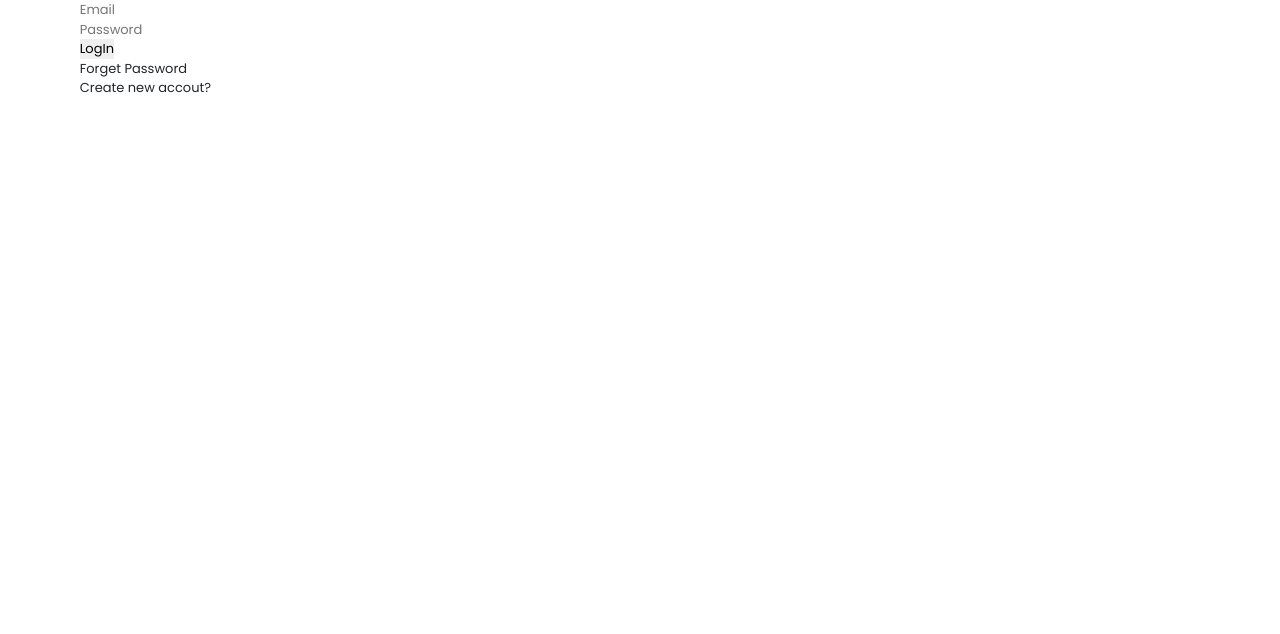
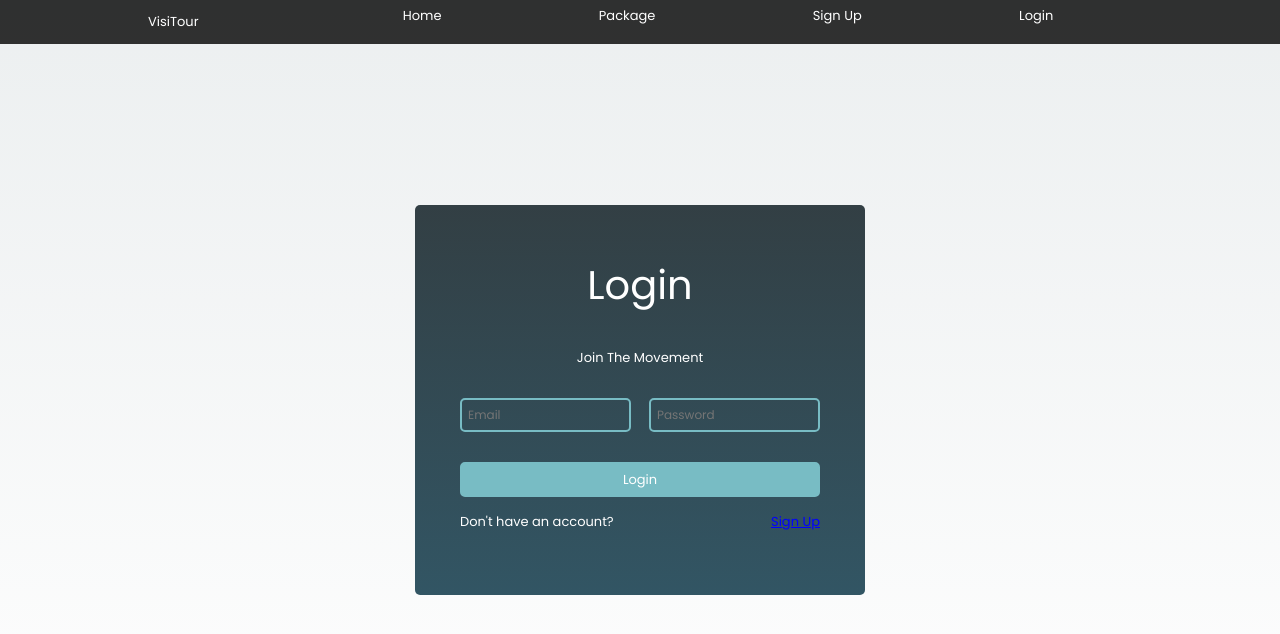
Before and after one commit to sujan-pakhrin/VisiTourV2, a React (Create React App) app: page /login in a window 1280 px wide. Shown: the top 634 px of the page. Built offline with nearby package versions, Linux system fonts and the light colour scheme.

Commit message:
navbar, login page

```diff
--- a/src/App.js
+++ b/src/App.js
@@ -26,13 +26,13 @@ import PackageDesc from './pages/package/Packagedesc'
 import StaffLogin from './pages/Staff/StaffLogin'
 import Staff from './pages/Staff/Staff'
 
-// import Layout from "./pages/Navbar/Layout";
+import Layout from "./pages/Navbar/Layout";
 
 const App = () => {
 
   return (
     <BrowserRouter>
-      {/* <Layout /> */}
+      <Layout />
       <Routes>
         <Route path="/" index element={<Home />} />
         <Route path="home" index element={<Home />} />
--- a/src/pages/Home/Home.js
+++ b/src/pages/Home/Home.js
@@ -1,6 +1,7 @@
 import React from 'react'
 import { useState } from "react";
 import Axios from "axios";
+import Layout from "../Navbar/Layout";
 import './Home.css'
 const handle_homePage_featured_input = ()=>{
 
@@ -41,7 +42,6 @@ const Home = () => {
     console.log(popularPackages)
 
   return (
-
     <div className='homePage_main_div'>
       <div className='homePage_featured_div'>
         <div className='homePage_featured_centerElement'>
--- a/src/pages/Login/LogIn.css
+++ /dev/null
@@ -1,328 +0,0 @@
-
-
-
-
-* {
-    font-family: poppins, Areal;
-    margin: 0;
-    padding: 0;
-    outline: 0;
-    border: 0;
-    font-size: 13px;
-    /* text-decoration: none;
-    list-style: none;
-    box-sizing:border-box; */
-}
-
-p {
-    margin: 0;
-}
-
-
-
-.signin-background {
-    display: flex;
-    justify-content: center;
-    align-items: center;
-    height: 100vh;
-    background: linear-gradient(360deg, rgba(255, 255, 255, 0.8), rgba(233, 238, 240, 0.8));
-}
-
-.signin-background .all {
-    background: linear-gradient(360deg, rgba(0, 44, 62, 0.8), rgba(3, 18, 24, 0.8));
-    padding: 50px 20px;
-    border-radius: 5px;
-    width: 450px;
-    box-shadow: 0px 0px 5px 2px rgba(0, 0, 0, 0.4);
-}
-
-
-
-.signin-background .all .signIn,
-.signin-background .all .signInDesc,
-.signin-background .all .inputEmail,
-.signin-background .all .inputPass,
-.signin-background .all .SignInBtn {
-    color: white;
-    display: flex;
-    justify-content: center;
-    align-items: center;
-}
-
-.signin-background .all .signIn p {
-    font-weight: 300;
-    font-size: 40px;
-    color: #f7f8f3;
-}
-
-.signin-background .all .remember {
-    color: white;
-    text-align: right;
-    width: 90%;
-    margin-top: 5px;
-}
-
-.signin-background .all .remember a {
-    text-align: right;
-}
-
-.signin-background .all .SignupSection {
-    display: flex;
-    justify-content: space-between;
-    color: #f7f8f3;
-}
-
-
-
-
-.signin-background .all .signInDesc p {
-    margin-top: 20px;
-    margin-bottom: 15px;
-    font-weight: 300;
-    color: #f7f8f3;
-}
-
-
-
-.signin-background .all .inputEmail input,
-.signin-background .all .inputPass input {
-    width: 80%;
-    padding: 4px 10px;
-    box-sizing: border-box;
-    border-radius: 5px;
-    border: 2px solid #78bcc4;
-    margin-top: 15px;
-    margin-bottom: 15px;
-    color: white;
-    font-weight: 400;
-}
-
-.signin-background .all .inputEmail input:active,
-.signin-background .all .inputPass input:active {
-    border-color: #78bcc4;
-}
-
-
-
-.signin-background .all .SignInBtn button {
-    margin-top: 10px;
-    width: 80%;
-    padding: 4px 10px;
-    border-radius: 5px;
-    border: 2px solid #78bcc4;
-    background: #78bcc4;
-    color: rgb(0, 44, 62);
-}
-
-.signin-background .all .SignupSection {
-    width: 90%;
-    margin-top: 20px;
-}
-
-.signin-background .all .SignupSection p {
-    margin-left: 35px;
-}
-
-.signin-background .all .SignupSection a,
-.remember a {
-    color: #78bcc4;
-    text-decoration: none;
-}
-
-.signin-background .all .SignupSection a:hover,
-.signin-background .all .remember a:hover {
-    text-decoration: underline;
-}
-
-.signin-background .all .inputEmail,
-.signin-background .all .inputPass {
-    position: relative;
-}
-
-.signin-background .all .inputEmail input,
-.signin-background .all .inputPass input {
-    background: transparent;
-}
-.signin-background .all .SignInBtn button:hover {
-    background: transparent;
-    color: #f7f8f3;
-}
-
-@media (max-width: 768px) {
-    .signin-background .all {
-        width: 350px;
-    }
-
-    .signin-background .all .inputEmail input,
-    .signin-background .all .inputPass input {
-        width: 90%;
-    }
-
-    .signin-background .all .SignupSection {
-        width: 95%;
-    }
-
-    .signin-background .all .remember {
-        width: 95%;
-    }
-    .signin-background .all .SignInBtn button {
-        width: 90%;
-    }
-    .signin-background .all .SignupSection p {
-        margin-left: 17px;
-    }
-
-}
-@media (max-width: 653px) {
-    .signin-background .all {
-        width: 270px;
-    }
-
-    .signin-background .all .inputEmail input,
-    .signin-background .all .inputPass input {
-        width: 100%;
-    }
-
-    .signin-background .all .SignupSection {
-        width: 100%;
-    }
-
-    .signin-background .all .remember {
-        width: 100%;
-    }
-    .signin-background .all .SignInBtn button {
-        width: 100%;
-    }
-    .signin-background .all .SignupSection p {
-        margin-left: 0px;
-    }
-
-}
-/* .inputEmail label,
-.inputPass label{
-    position: absolute;
-    left: 50px;
-    color: rgba(255,255,255,0.5);
-    pointer-events: none;
-    transition: 0.5s;
-} */
-
-/* .inputEmail input:valid ~ label,
-.inputPass input:valid ~ label,
-.inputEmail input:focus ~ label,
-.inputPass input:focus ~ label{
-    color: rgb(255, 255, 255);
-    transform:translateX(4px) translateY(-18px);
-    font-size: 11px;
-    font-weight: 400;
-    background: #78bcc4;
-    padding: 0 10px;
-    border-radius: 4px;
-} */
-
-
-
-
-
-/*
-
-:root{
-    --blue: rgb(8, 23, 230);
-    --green: rgb(10, 170, 31);
-    --white: rgb(255, 255, 255);
-}
-
-
-h4{
-    display: flex;
-    justify-content: center;
-}
-
-.main{
-    display: flex;
-    justify-content: center;
-    margin-top: 50px;
-}
-.container{
-    margin-top: 20px;
-    background-color: rgb(233, 232, 231);
-    padding-left: 0;
-    border-radius: 10px;
-    padding-right: 20px;
-    width: 50vh;
-    box-shadow: 2px 2px 5px 5px rgba(0,0,0,0.2);
-}
-.Email{
-    padding-top: 20px;
-}
-
-.Email,
-.Password,
-.LogIn,
-.Forget,
-.Create{
-    display: flex;
-    justify-content: space-around;
-    align-items: center;
-    padding-bottom: 20px;
-}
-.Create-text{
-    color: var(--green);
-    margin-bottom: 0px;
-}
-
-.LogIn button{
-    padding: 10px 100px 10px 100px;
-    color: var(--blue);
-    border-color: var(--blue);
-    border-radius: 10px;
-
-}
-
-.LogIn button:hover{
-    color: var(--white);
-    background-color: var(--blue);
-    border-color: var(--blue);
-}
-
-.LogIn button:active{
-    color: var(--white);
-    background-color: rgba(8, 23, 230,0.5);
-    border-color: rgba(8, 23, 230,0.5);
-}
-
-.Create button{
-    padding: 10px 20px 10px 20px;
-    color: var(--green);
-    border-color: var(--green);
-    border-radius: 10px;
-}
-
-.Create button:hover{
-    color: var(--white);
-    background-color: var(--green);
-    border-color: var(--green);
-}
-
-.Create button:active{
-    color: var(--white);
-    background-color: rgba(10, 170, 31,0.5);
-    border-color: rgba(10, 170, 31,0.5);
-}
-
-.email-input,
-.password-input{
-    border-radius: 10px;
-    padding: 8px;
-    border-style: solid;
-}
-button{
-    border: 2;
-    border-style: solid;
-}
-i{
-    font-size: large;
-}
-
-
- */
--- a/src/pages/Login/Login.js
+++ b/src/pages/Login/Login.js
@@ -1,22 +1,22 @@
-import './LogIn.css';
 import React, { useState } from 'react'
 import Axios from 'axios';
 import { useNavigate, Link } from 'react-router-dom';
 
 import Cookies from 'js-cookie';
 
-const Login = () => {
+import "../Signup/signup.css"
+function SignUp() {
     const navigate = useNavigate();
-    // const [isActive, setIsActive] = useState('');
+
+
     const [email, setUserEmail] = useState('');
     const [password, setUserPassword] = useState('');
-    // const cookies = new CookiesProvider();
-
-    // const [status, setStatus] = useState('');
-
-    // const Signup = () => {
-    //     navigate('/signup')
-    // }
+    const handleEmail = (e)=>{
+        setUserEmail(e.target.value)
+    }
+    const handlePassword = (e)=>{
+        setUserPassword(e.target.value)
+    }
     const handleSubmit = (e) => {
 
 
@@ -50,99 +50,42 @@ const Login = () => {
             }
         })
     }
+    const handleRedirect =(e)=>{
+        navigate('/signup')
+    }
+    return (
+        <div class="signup-background">
+            <div class="signup-all">
+                <div class="signUp">
+                    <p>Login</p>
+                </div>
+                <div class="signUpDesc">
+                    <p>
+                        Join The Movement
+                    </p>
+                </div>
 
-
-    return (
-        // <div className="signin-background">
-        //     <div className="all">
-        //         <div className="signIn">
-        //             <p>Sign in</p>
-        //         </div>
-        //         <div className="signInDesc">
-        //             <p>
-        //                 Sign in and start managing your candidates
-        //             </p>
-        //         </div>
-        //         <div className="inputEmail">
-        //             <input
-        //                 type="email"
-        //                 id="email"
-        //                 name="email"
-        //                 value={email}
-        //                 placeholder="Email"
-        //                 required
-        //                 autoComplete='email'
-        //                 onChange={(e) => setUserEmail(e.target.value)}
-        //             />
-
-        //         </div>
-        //         <div className="inputPass">
-        //             <input
-        //                 type="password"
-        //                 placeholder="Password"
-        //                 required
-        //                 id="password"
-        //                 name="password"
-        //                 value={password}
-        //                 autoComplete="current-password"
-        //                 onChange={(e) => setUserPassword(e.target.value)}
-        //             />
-
-        //         </div>
-        //         <div className="remember">
-        //             <Link to="">Forget Password?</Link>
-        //         </div>
-        //         <div className="SignInBtn">
-        //             <button
-        //                 type="submit"
-        //                 onClick={handleSubmit}
-        //             >Sign in
-        //             </button>
-        //         </div>
-        //         <div className="SignupSection">
-        //             <p>New in VisiTour?</p><Link to="">Create an account</Link>
-        //         </div>
-        //     </div>
-        // </div>
-        <div className="main">
-            <div className="container">
-                <div className="Email">
-                    <input type="text"
-                        placeholder='Email'
-                        className="email-input"
-                        onChange={(e) => {
-                            setUserEmail(e.target.value);
-                        }}
-                    />
+                <div class="EmailPhone">
+                    <div class="inputEmail">
+                        <input type="email" placeholder="Email" required="required" onChange={handleEmail}/>
+                    </div>
+                    <div class="inputPass">
+                        <input type="password" placeholder="Password" required="required" onChange={handlePassword}/>
+                    </div>
                 </div>
-                <div className="Password">
-
-                    <input type="password"
-                        placeholder='Password'
-                        className="password-input"
-                        onChange={(e) => {
-                            setUserPassword(e.target.value);
-                        }}
-                    />
-                </div>
-                <div className="LogIn">
-                    <button onClick={handleSubmit}>LogIn</button>
-                </div>
-                <div className="Forget">
-                    <label>Forget Password</label>
-                </div>
-                <div className="Create">
-                    <label className="Create-text">Create new accout?</label>
-                    {/* <button onClick={Signup}>Sign Up</button> */}
-                </div>
-                <div>
-                    {/* <label className='Error-message'>{loginStatus}</label> */}
-                </div>
-            </div>
-        </div>
 
 
 
+                <div class="SignUpBtn">
+                    <button onClick={handleSubmit}>Login</button>
+                </div>
+                <div class="SignInSection">
+                    <p>Don't have an account?</p> <a onClick={handleRedirect} className='redirectlink'>Sign Up</a>
+                </div>
+
+            </div>
+        </div>
     )
 }
-export default Login;
+
+export default SignUp
--- a/src/pages/Navbar/Layout.css
+++ b/src/pages/Navbar/Layout.css
@@ -18,6 +18,7 @@
   left: 0;
   top: 0;
   right: 0;
+  z-index: 999;
 }
 
 
--- a/src/pages/Navbar/Layout.js
+++ b/src/pages/Navbar/Layout.js
@@ -25,26 +25,16 @@ const Layout = () => {
                 <NavLink className="link" to="/" onClick={handleClick}>Home</NavLink>
               </li>
               <li>
-                <NavLink className="link" to="/" onClick={handleClick}>Package</NavLink>
+                <NavLink className="link" to="/booking" onClick={handleClick}>Package</NavLink>
               </li>
-              <li>
-                <NavLink className="link" to="/" onClick={handleClick} >About</NavLink>
-              </li>
-              <li>
-                <NavLink className="link" to="/" onClick={handleClick} >Contact</NavLink>
-              </li>
-              <li>
-                <NavLink className="link" to="/" onClick={handleClick} >Feedback</NavLink>
-              </li>
+
               <li>
                 <NavLink className="link" to="/signup" onClick={handleClick} >Sign Up</NavLink>
               </li>
               <li>
                 <NavLink className="link" to="/login" onClick={handleClick} >Login</NavLink>
               </li>
-              <li>
-                <NavLink className="link" to="/booking" onClick={handleClick}>Booking</NavLink>
-              </li>
+
             </ul>
           </div>
         </div>
--- a/src/pages/Signup/SignUp.js
+++ b/src/pages/Signup/SignUp.js
@@ -208,6 +208,9 @@ function SignUp() {
 
         }
     }
+    const handleRedirect =(e)=>{
+        navigate('/login')
+    }
     return (
         <div class="signup-background">
             <div class="signup-all">
@@ -263,11 +266,9 @@ function SignUp() {
                     <button onClick={handleSubmit}>Sign Up</button>
                 </div>
                 <div class="SignInSection">
-                    <p>Already Have Account?</p> <a href="#">Sign in</a>
+                    <p>Already Have Account?</p> <a onClick={handleRedirect} className='redirectlink'>Sign in</a>
                 </div>
-                <div class="rounded-md bg-primary text-white p-3">
-                    This is a rounded element with a primary background color.
-                </div>
+
             </div>
         </div>
     )
--- a/src/pages/Signup/signup.css
+++ b/src/pages/Signup/signup.css
@@ -15,7 +15,10 @@
 p{
     margin: 0;
 }
-
+.redirectlink{
+    cursor: pointer;
+    color: blue;
+}
 .signup-background{
     display: flex;
     justify-content: center;
```
